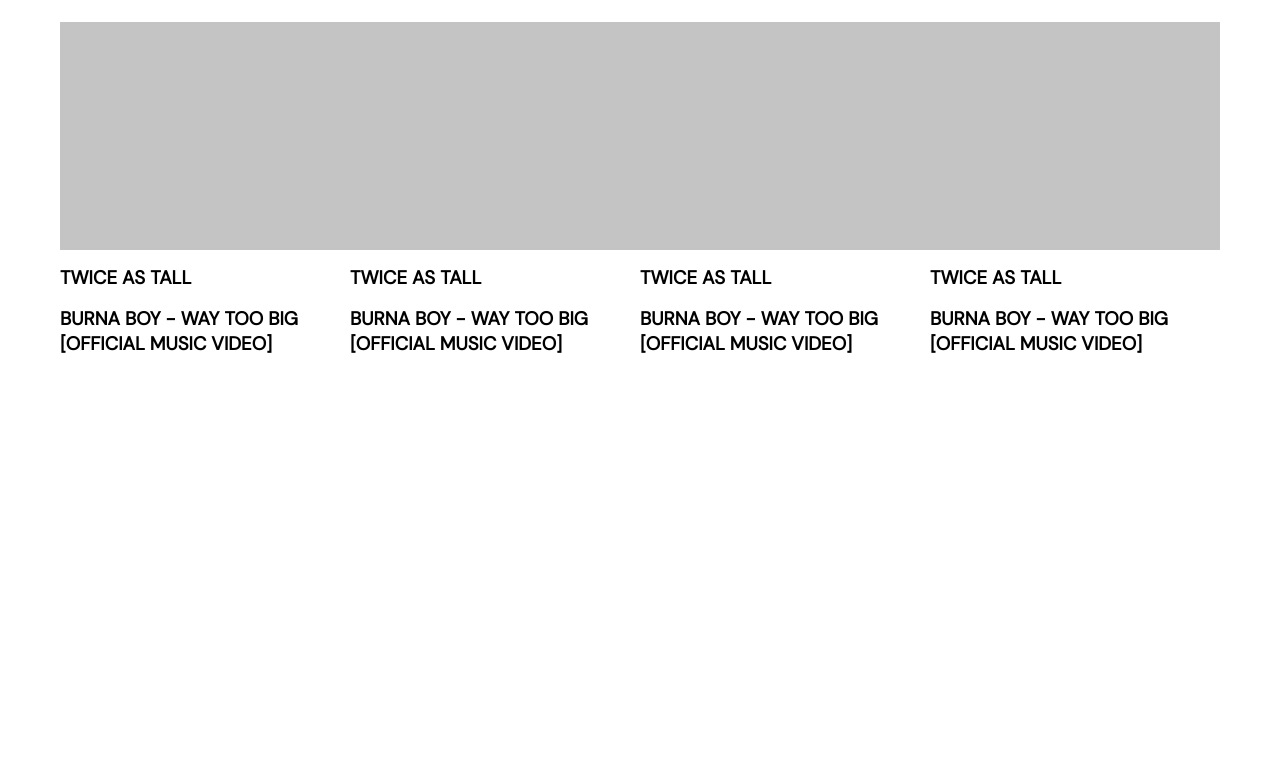
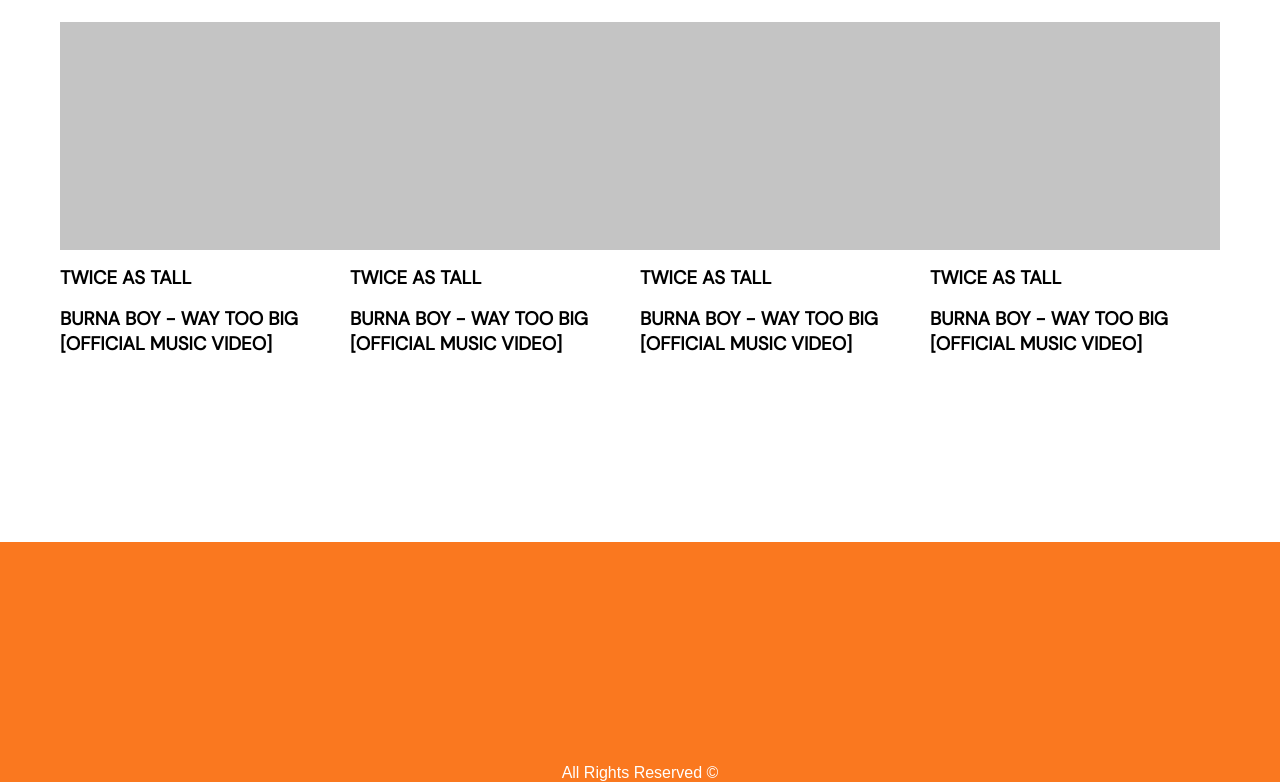
Before and after one commit to mr-funtor/dreamworks, a plain HTML site: page index.html in a window 1280 px wide. Shown: the part 1538-2320 px from the top of the page. Before the commit the page ends 2080 px from the top, so only its background shows below. Drawn offline with Linux system fonts and the light colour scheme.

Commit message:
styled the footer section

```diff
--- a/css/main.css
+++ b/css/main.css
@@ -154,6 +154,22 @@
 
 }
 
+.footer-section{
+	width:100%;
+	height: 30vh;
+	background:#FA781F;
+	color:white;
+	display:flex;
+	align-items:flex-end;
+	justify-content:center;
+}
+
+/* .footer-section>p{ */
+	/* display:flex; */
+	/* align-items:flex-end; */
+	/* justify-content:center; */
+/* } */
+
 @media (max-width:730px){
 	.new-videos-filter,
 	.videos-filter{
@@ -186,6 +202,7 @@
 
 	.hero-section>h2{
 		font-size:30px;
+
 	}
 
 
--- a/index.html
+++ b/index.html
@@ -130,7 +130,10 @@
 
 
 
-		<footer class="footer-section"></footer>
+		<footer class="footer-section">
+			<p>All Rights Reserved &copy;<span></span> </p>
+
+		</footer>
 
 
 	</main>
```
